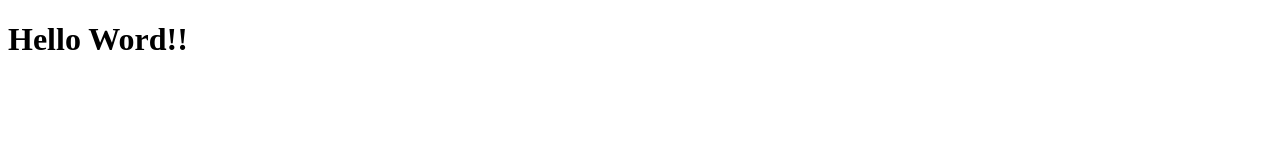
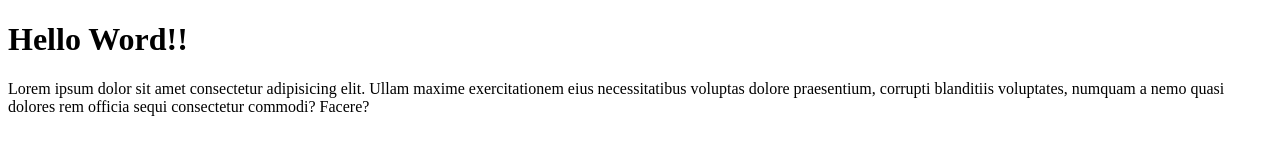
Before and after one commit to Kamonnet002/002_kamonnet_WebProgramming, a plain HTML site: page index.html in a window 1280 px wide. Drawn offline with Linux system fonts and the light colour scheme.

Commit message:
add paragraph

```diff
--- a/index.html
+++ b/index.html
@@ -11,5 +11,11 @@
 
  <h1>
    Hello Word!!</h1>
+
+    <p>
+      Lorem ipsum dolor sit amet consectetur adipisicing elit. Ullam maxime
+      exercitationem eius necessitatibus voluptas dolore praesentium, corrupti blanditiis voluptates,
+      numquam a nemo quasi dolores rem officia sequi consectetur commodi? Facere?
+    </p>
 </body>
 </html>
```
